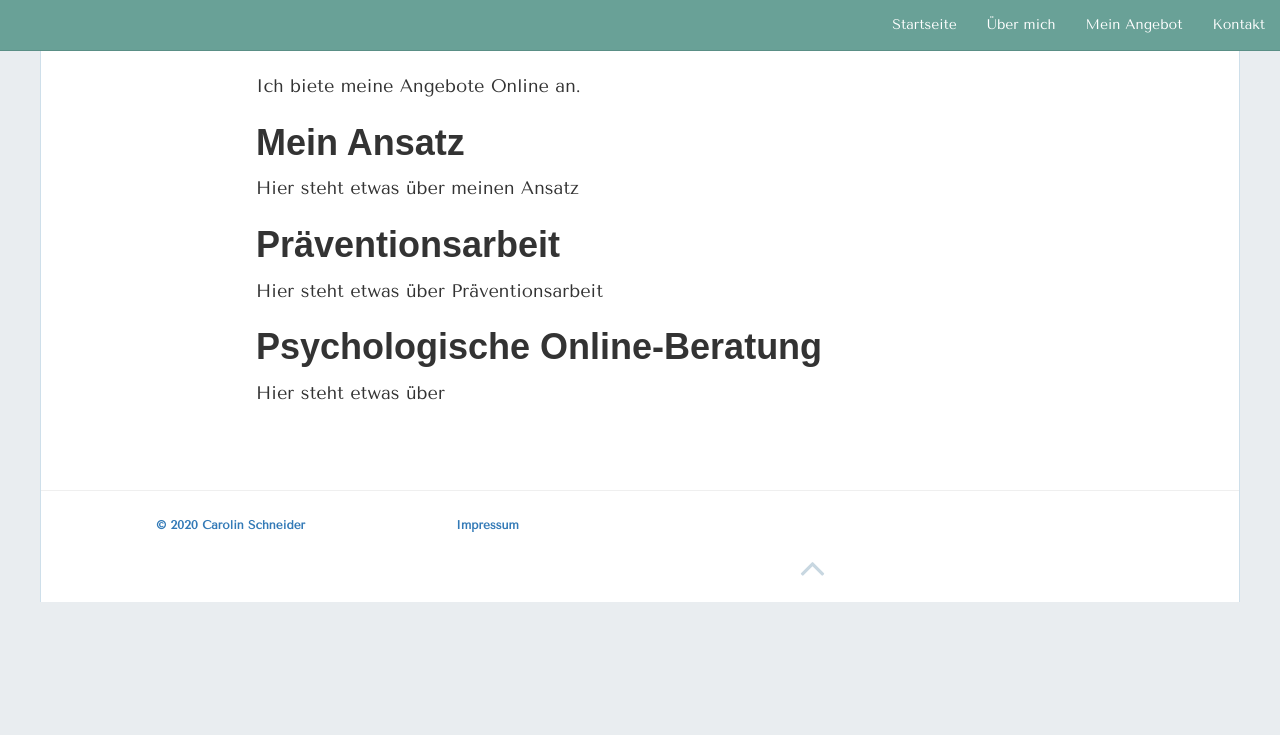
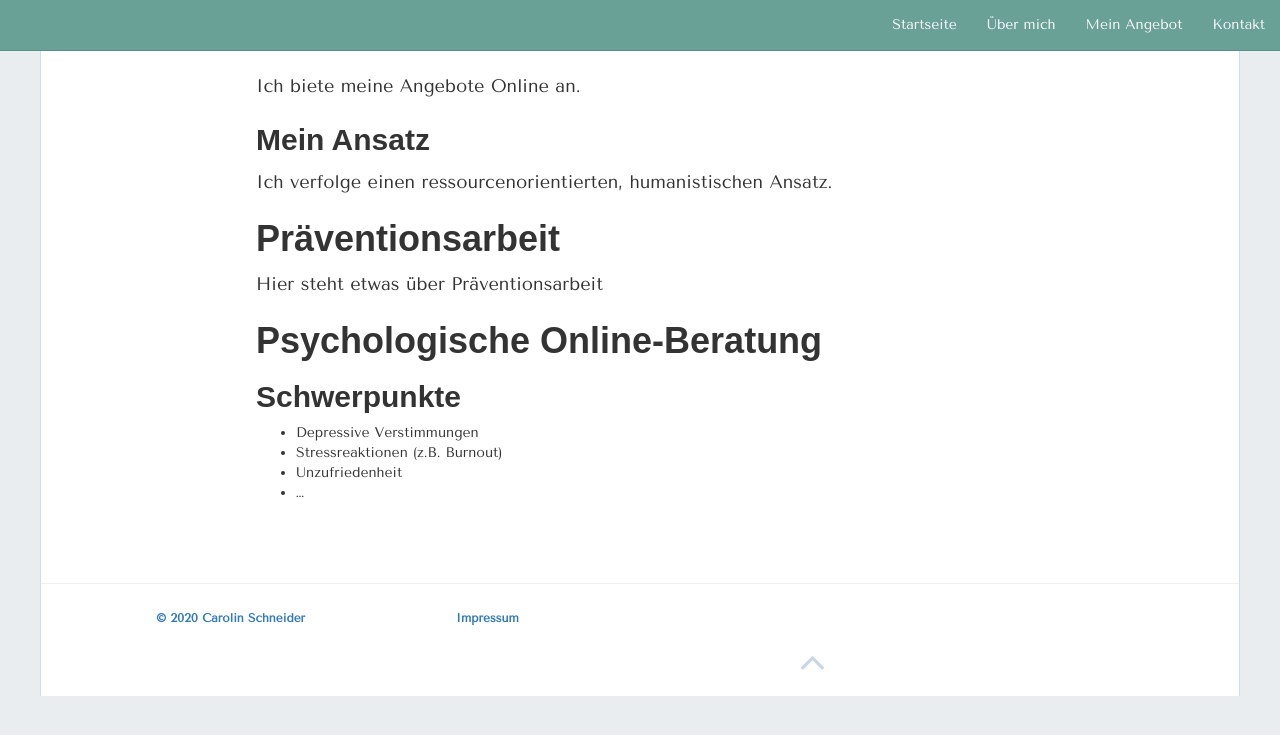
Before and after one commit to carolinschneider/carolinschneider.github.io, a Jekyll site: the page built from angebot.md, in a window 1280 px wide. Shown: the top 735 px of the page. Built offline with Jekyll 4.4.1, drawn with Linux system fonts in a browser that asks for light colours; nearby versions of some CDN libraries.

Commit message:
Update angebot.md

```diff
--- a/angebot.md
+++ b/angebot.md
@@ -6,11 +6,15 @@ permalink: /angebot/
 
 Ich biete meine Angebote Online an.
 
-# Mein Ansatz
-Hier steht etwas über meinen Ansatz
+## Mein Ansatz
+Ich verfolge einen ressourcenorientierten, humanistischen Ansatz.
 
 # Präventionsarbeit
 Hier steht etwas über Präventionsarbeit
 
 # Psychologische Online-Beratung
-Hier steht etwas über
+## Schwerpunkte
+- Depressive Verstimmungen <br />
+- Stressreaktionen (z.B. Burnout) <br />
+- Unzufriedenheit <br />
+- ...
```
